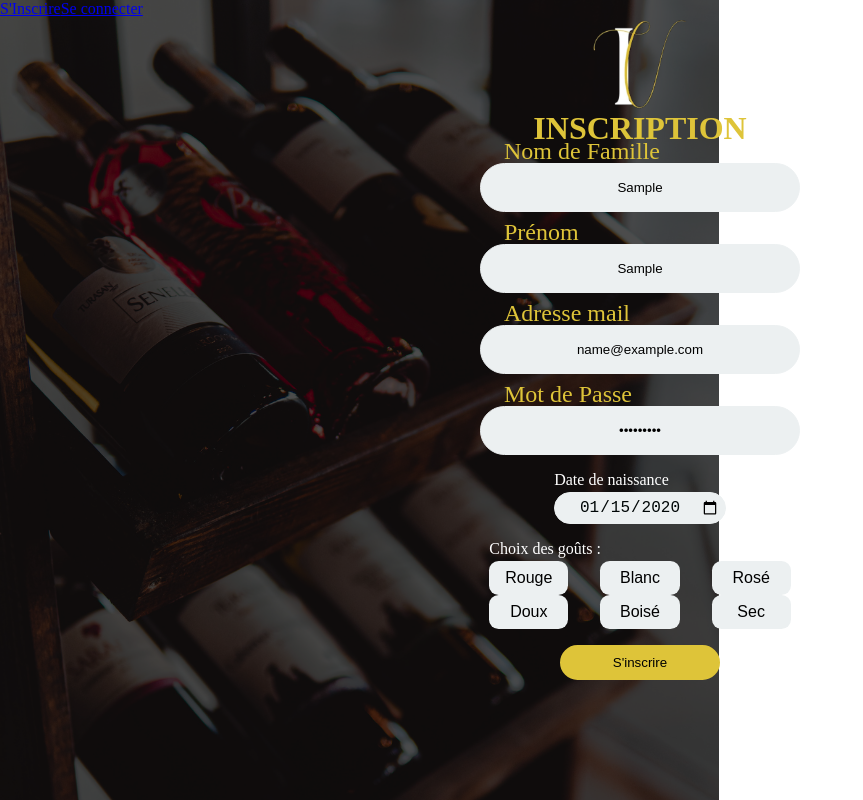
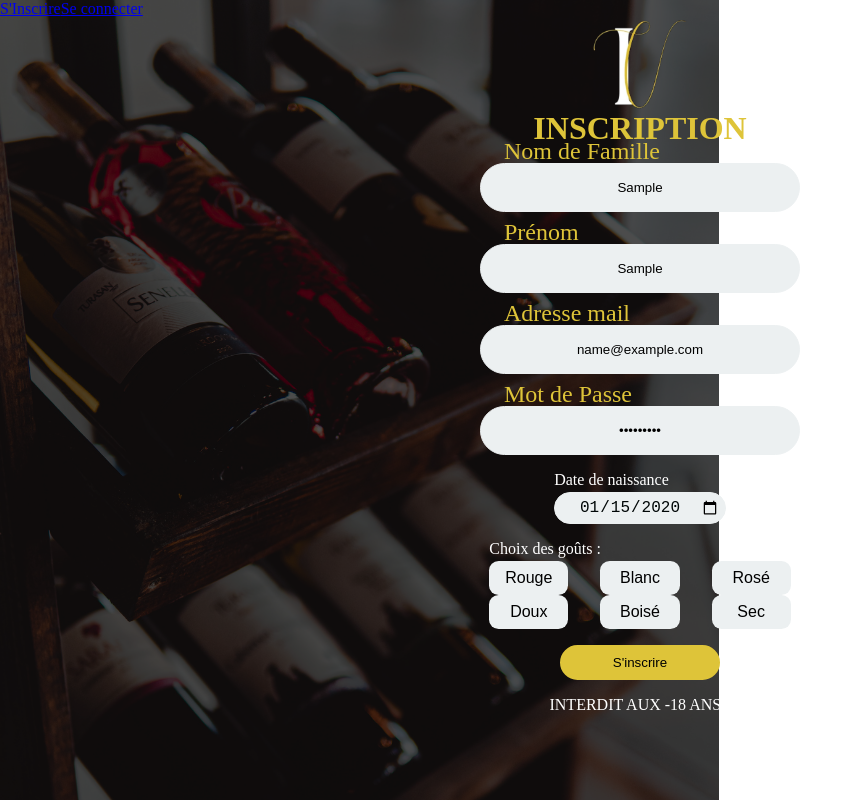
Before and after one commit to WildCodeSchool/2023-02-JS-Reims-project-3-inovin, a React (Vite) app in the folder frontend/: page /register in a window 1280 px wide. Both pictures are taken after typing "Sample", "Sample", "name@example.com", "Sample123", "2020-01-15" into the empty fields and a click on the button "S'inscrire". Shown: the whole page, without its empty margins (0-863 px from the left). Built offline with nearby package versions, Linux system fonts and the light colour scheme; no server answers.

Commit message:
Update: interdit aux -18 ans ajouté

```diff
--- a/frontend/src/pages/Register.jsx
+++ b/frontend/src/pages/Register.jsx
@@ -10,6 +10,7 @@ function Register() {
   const passwordRef = useRef();
 
   const [selectedTaste, setSelectedTaste] = useState("");
+  const [errorMessage, setErrorMessage] = useState("");
 
   const navigate = useNavigate();
 
@@ -21,6 +22,17 @@ function Register() {
     const dateOfBirth = dateOfBirthRef.current.value;
     const email = emailRef.current.value;
     const password = passwordRef.current.value;
+
+    const currentDate = new Date();
+    const selectedDate = new Date(dateOfBirth);
+
+    const ageInYears = currentDate.getFullYear() - selectedDate.getFullYear();
+
+    // Vérifier si l'utilisateur est mineur (moins de 18 ans)
+    if (ageInYears < 18) {
+      setErrorMessage("INTERDIT AUX -18 ANS !");
+      return;
+    }
 
     try {
       const response = await fetch(
@@ -198,6 +210,7 @@ function Register() {
           S'inscrire
         </button>
       </div>
+      {errorMessage && <p>{errorMessage}</p>}
     </form>
   );
 }
```
